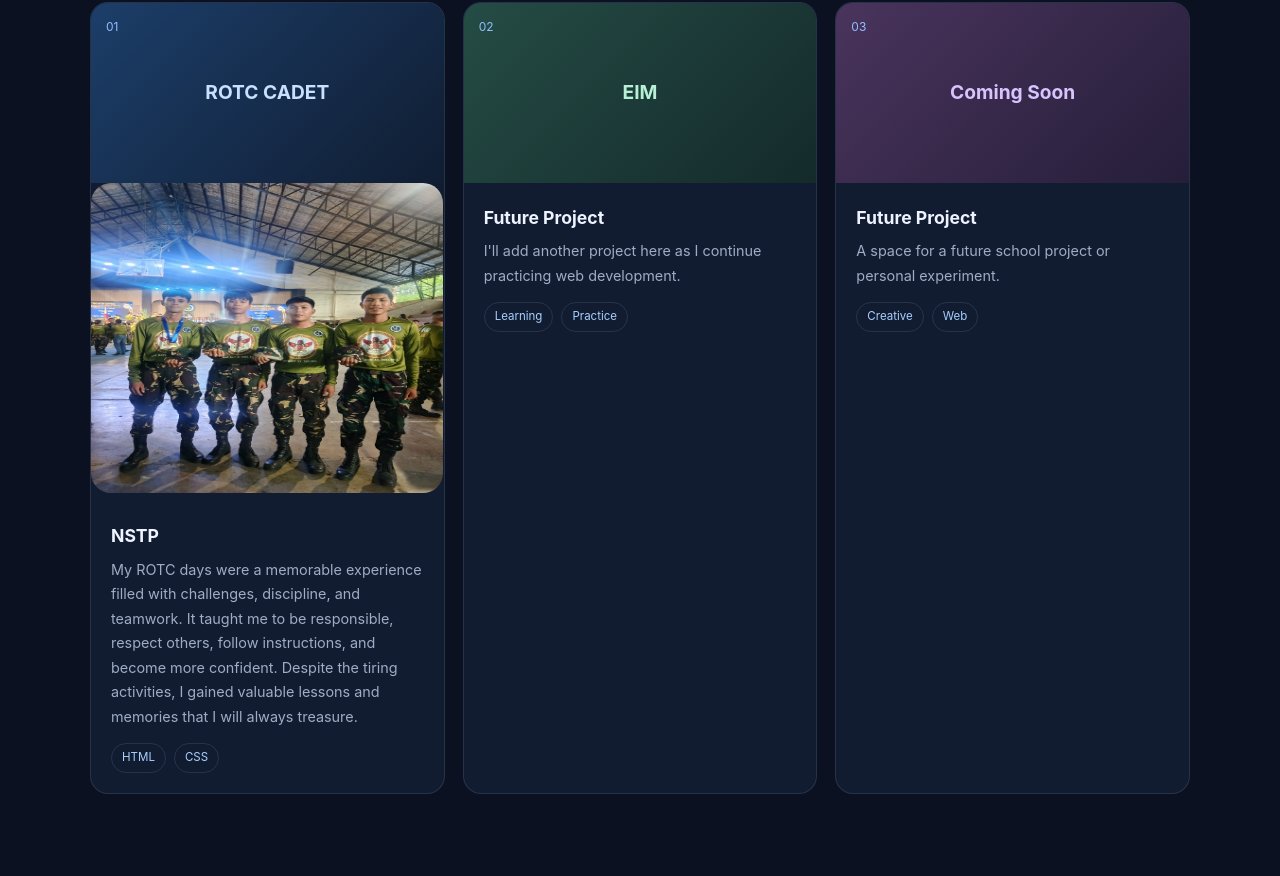
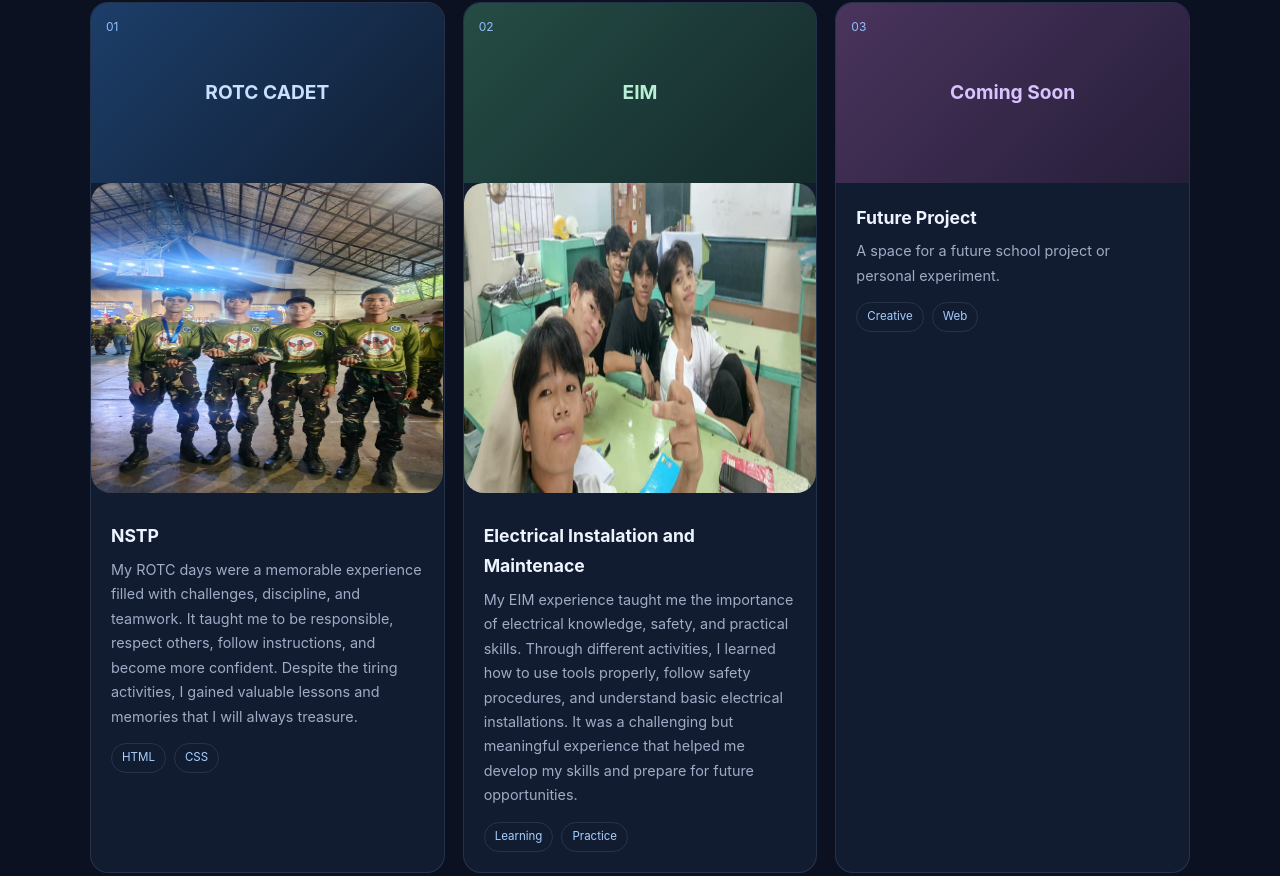
Before and after one commit to Del468/PONJERODEL-PROJECT-1, a plain HTML site: page index.html in a window 1280 px wide. Shown: the part 1910-2786 px from the top of the page. Drawn offline with Linux system fonts and the light colour scheme.

Commit message:
I add my eim school journey

```diff
--- a/assets/styles/style.css
+++ b/assets/styles/style.css
@@ -24,7 +24,11 @@
   height: 310px;
   border-radius: 20px;
 }
-
+.piccc {
+  width: 352px;
+  height: 310px;
+  border-radius: 20px;
+}
 
 * {
   box-sizing: border-box;
--- a/index.html
+++ b/index.html
@@ -81,7 +81,8 @@
         </article>
         <article class="project-card">
           <div class="project-preview preview-two"><span>02</span><strong>EIM</strong></div>
-          <div class="project-content"><h3>Future Project</h3><p>I'll add another project here as I continue practicing web development.</p><div class="chips"><span>Learning</span><span>Practice</span></div></div>
+           <img class="piccc" src="assets/photo/eim.jpg" alt="" class="hero-illustration" aria-hidden="true">
+          <div class="project-content"><h3>Electrical Instalation and Maintenace</h3><p>My EIM experience taught me the importance of electrical knowledge, safety, and practical skills. Through different activities, I learned how to use tools properly, follow safety procedures, and understand basic electrical installations. It was a challenging but meaningful experience that helped me develop my skills and prepare for future opportunities.</p><div class="chips"><span>Learning</span><span>Practice</span></div></div>
         </article>
         <article class="project-card">
           <div class="project-preview preview-three"><span>03</span><strong>Coming Soon</strong></div>
```
